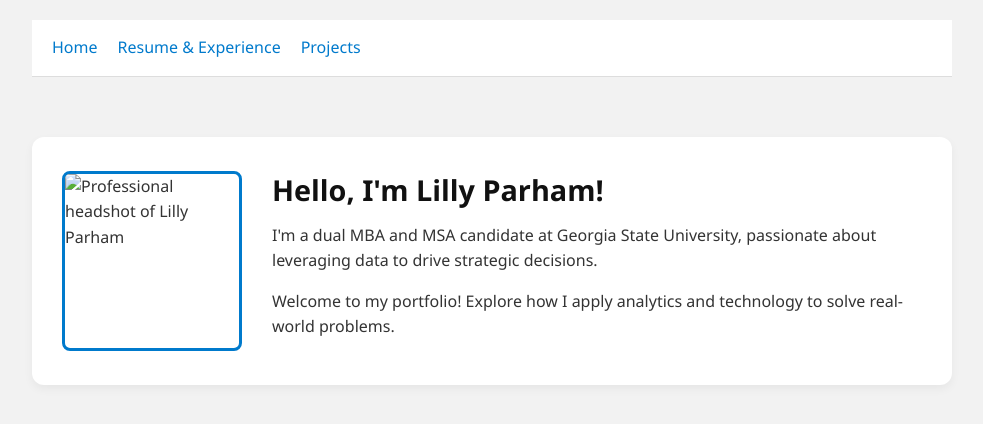
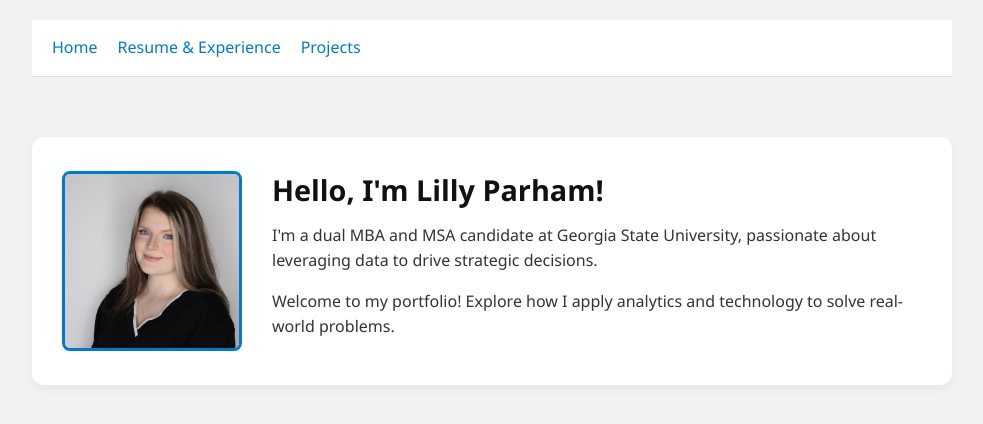
Before and after one commit to lparham2/lparham2.github.io, a plain HTML site: page index.html in a window 1280 px wide. Shown: the whole page, without its empty margins (148-1131 px from the left). Drawn offline with Linux system fonts and the light colour scheme.

Commit message:
Update index.html

```diff
--- a/index.html
+++ b/index.html
@@ -105,7 +105,7 @@
 
   <main>
     <section class="about">
-      <img src="assets/lparham2@student.gsu.edu-c3b06cec.JPG" alt="Professional headshot of Lilly Parham">
+      <img src="assets/lparham2@student.gsu.edu-c3b06cec.jpeg" alt="Professional headshot of Lilly Parham">
       <div>
         <h1>Hello, I'm Lilly Parham!</h1>
         <p>
```
